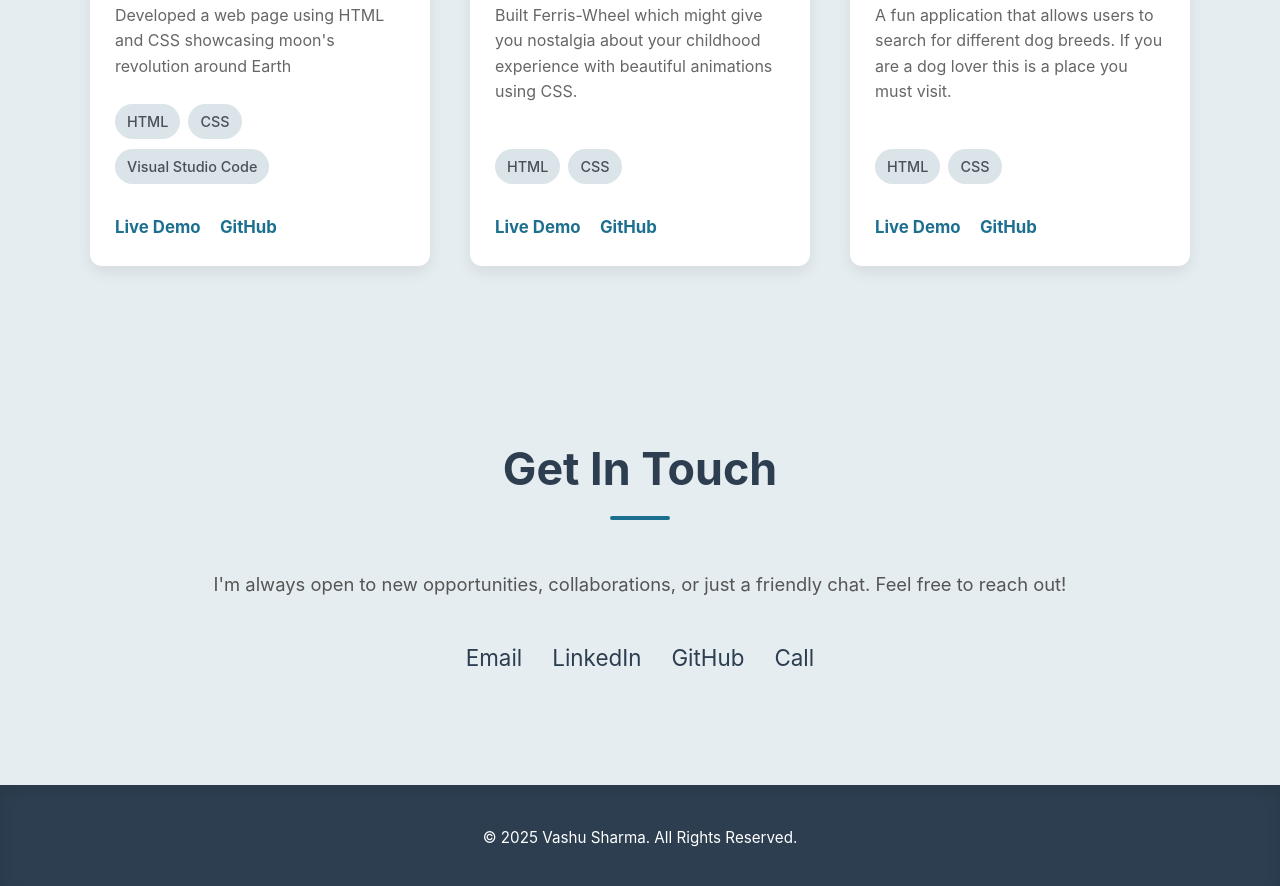
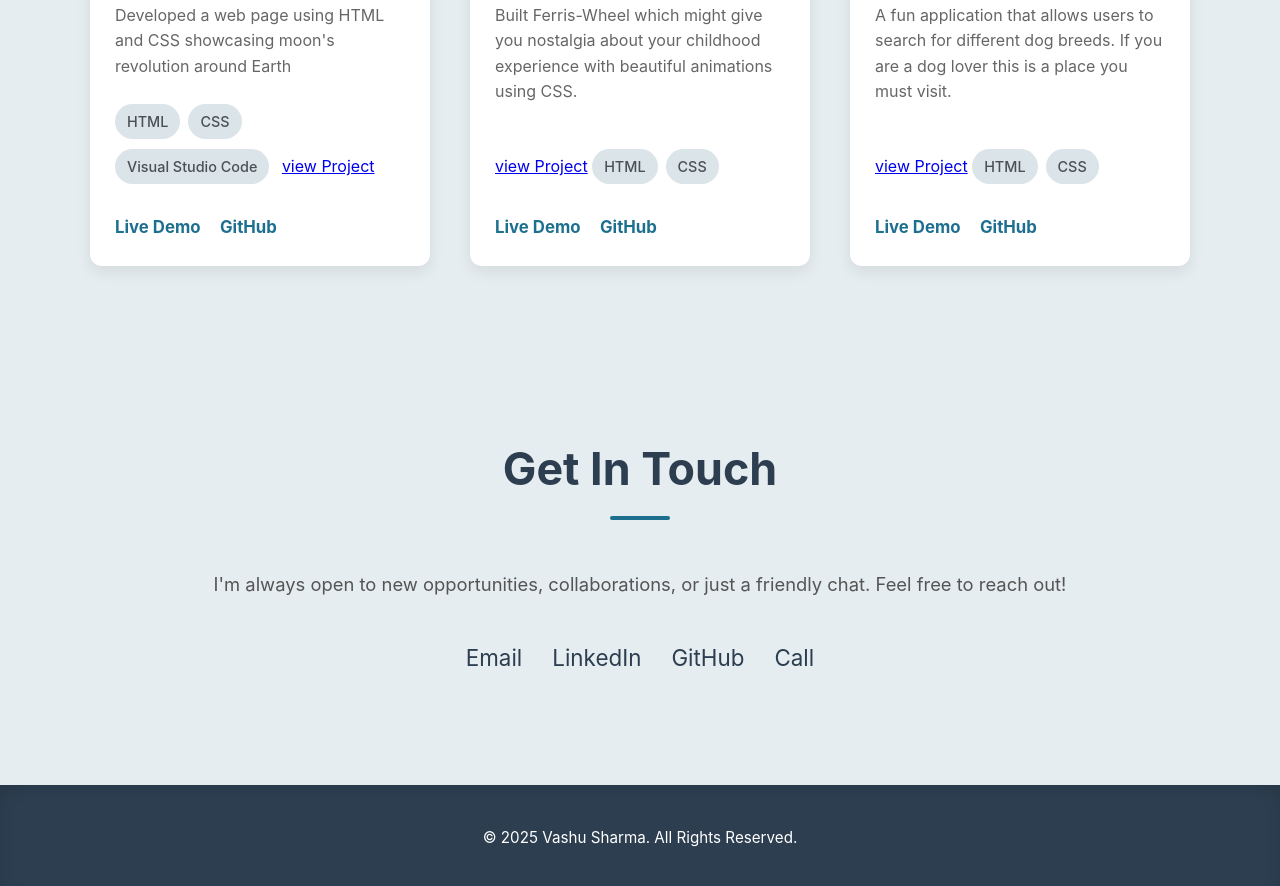
Before and after one commit to vashu6903/my-portfolio, a plain HTML site: page index.html in a window 1280 px wide. Shown: the part 2172-3058 px from the top of the page. Drawn offline with Linux system fonts and the light colour scheme.

Commit message:
Update index.html

```diff
--- a/index.html
+++ b/index.html
@@ -508,6 +508,7 @@ footer {
                         <p>Developed a web page using HTML and CSS showcasing moon's revolution around Earth</p>
                         <div class="tags">
                             <span>HTML</span><span>CSS</span><span>Visual Studio Code</span>
+                            <a href = "./MoonOrbit.html" target ="_blank">view Project</a>
                         </div>
                         <div class="links">
                             <a href="#" class="link">Live Demo</a>
@@ -521,6 +522,7 @@ footer {
                         <h3>Ferris-Wheel</h3>
                         <p>Built Ferris-Wheel which might give you nostalgia about your childhood experience with beautiful animations using CSS.</p>
                         <div class="tags">
+                             <a href = "./Ferris-wheel.html" target ="_blank">view Project</a>
                             <span>HTML</span><span>CSS</span>
                         </div>
                         <div class="links">
@@ -535,6 +537,7 @@ footer {
                         <h3>Dog Gallery</h3>
                         <p>A fun application that allows users to search for different dog breeds. If you are a dog lover this is a place you must visit.</p>
                         <div class="tags">
+                         <a href = "./DogGallery.html" target ="_blank">view Project</a>
                             <span>HTML</span><span>CSS</span>
                         </div>
                         <div class="links">
@@ -567,4 +570,5 @@ footer {
     </footer>
 
 </body>
+
 </html>
```
